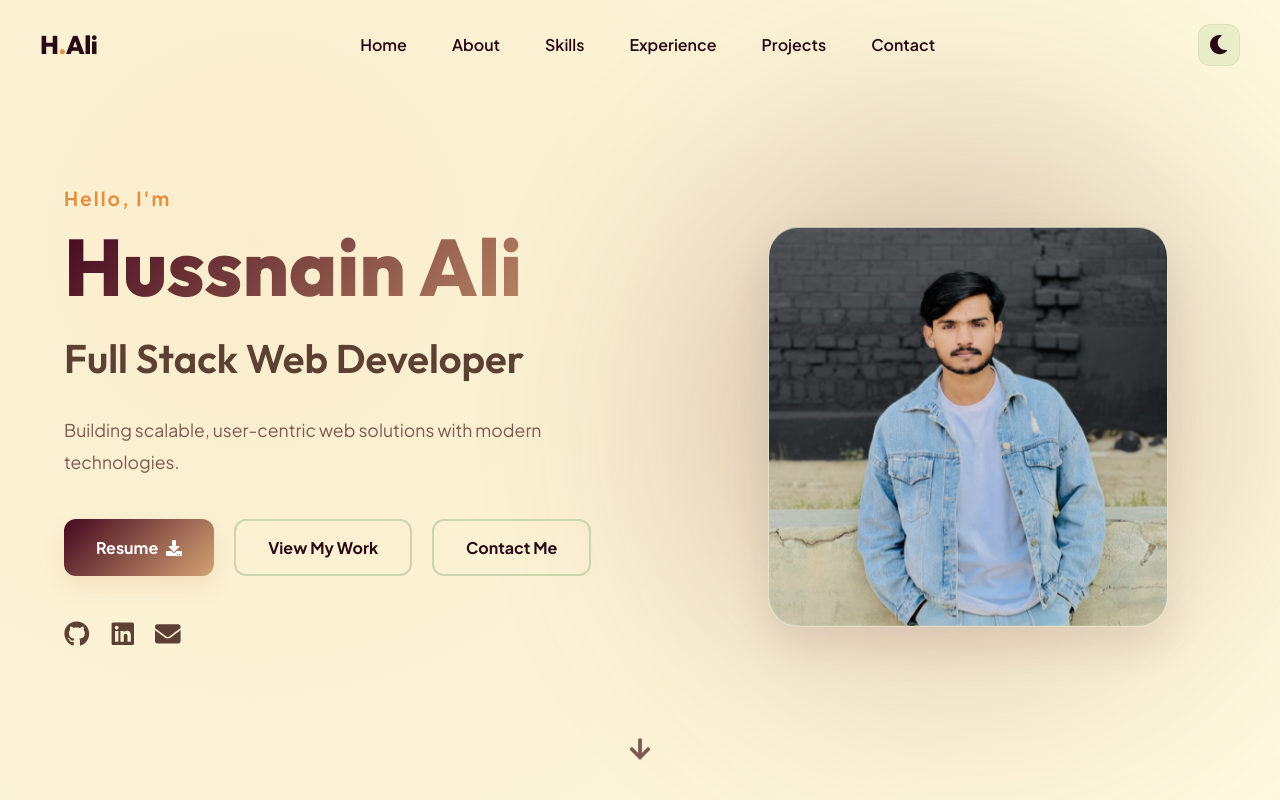
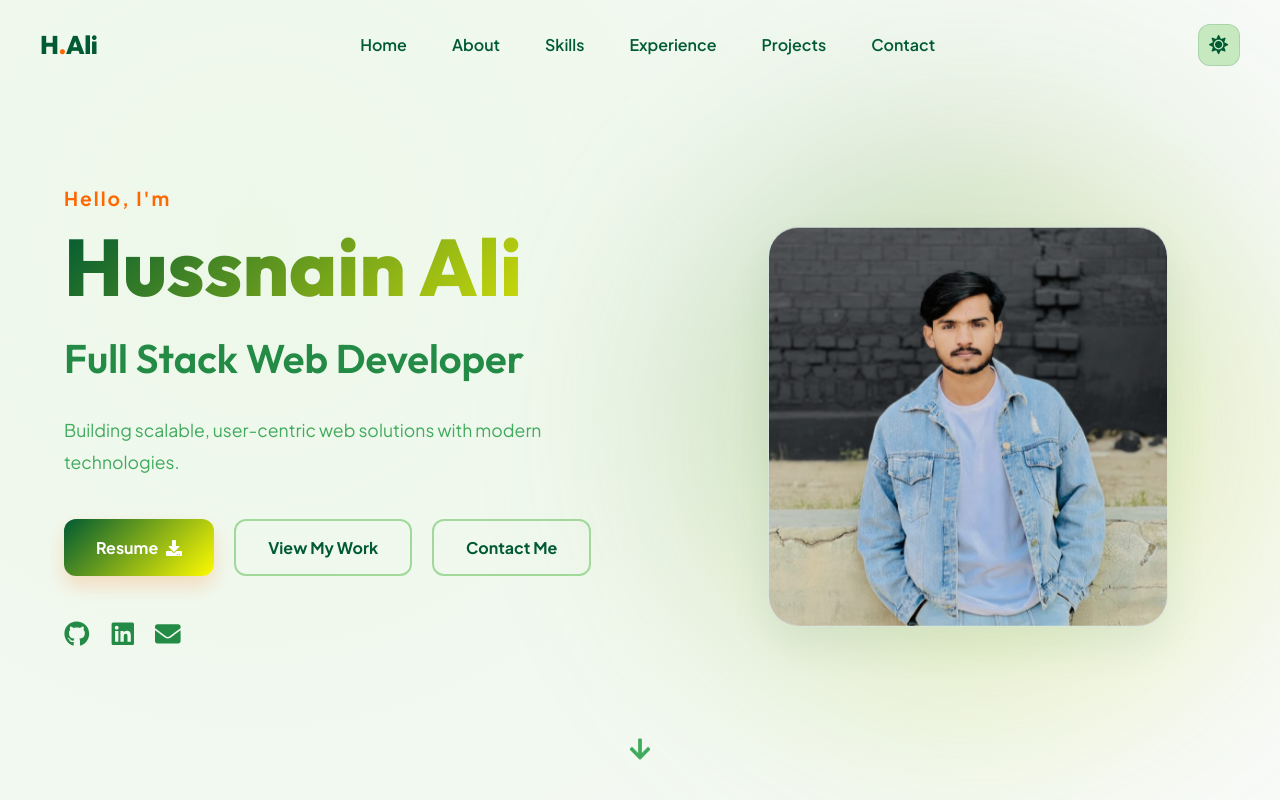
Before and after one commit to hussnain-stack14/Portfolio, a React (Vite) app: page / in a window 1280 px wide. Both pictures are taken after a click on the button 1218 px from the left and 45 px from the top of the page. Shown: the top 800 px of the page. Built offline with nearby package versions, Linux system fonts and the light colour scheme.

Commit message:
feat: added three mood themes (light, vintage, dark)

```diff
--- a/src/App.jsx
+++ b/src/App.jsx
@@ -1,25 +1,29 @@
-import React, { useEffect } from 'react';
-import Navbar from './components/Navbar';
-import Hero from './components/Hero';
-import About from './components/About';
-import Skills from './components/Skills';
-import Projects from './components/Projects';
-import Experience from './components/Experience';
-import Contact from './components/Contact';
-import Footer from './components/Footer';
+import React, { useEffect } from "react";
+import Navbar from "./components/Navbar";
+import Hero from "./components/Hero";
+import About from "./components/About";
+import Skills from "./components/Skills";
+import Projects from "./components/Projects";
+import Experience from "./components/Experience";
+import Contact from "./components/Contact";
+import Footer from "./components/Footer";
 
 function App() {
-  const [theme, setTheme] = React.useState('dark'); // Default to dark for futuristic vibe
+  const [theme, setTheme] = React.useState("dark"); // Default to dark for futuristic vibe
 
   useEffect(() => {
-    document.documentElement.style.scrollBehavior = 'smooth';
+    document.documentElement.style.scrollBehavior = "smooth";
     return () => {
-      document.documentElement.style.scrollBehavior = 'auto';
+      document.documentElement.style.scrollBehavior = "auto";
     };
   }, []);
 
   const toggleTheme = () => {
-    setTheme(prev => prev === 'light' ? 'dark' : 'light');
+    setTheme((prev) => {
+      if (prev === "light") return "vintage";
+      if (prev === "vintage") return "dark";
+      return "light";
+    });
   };
 
   return (
--- a/src/components/Navbar.jsx
+++ b/src/components/Navbar.jsx
@@ -1,5 +1,5 @@
 import React, { useState, useEffect } from 'react';
-import { FaBars, FaTimes, FaSun, FaMoon } from 'react-icons/fa';
+import { FaBars, FaTimes, FaSun, FaMoon, FaCoffee } from 'react-icons/fa';
 import './Navbar.css';
 
 import { motion } from 'framer-motion';
@@ -52,7 +52,9 @@ const Navbar = ({ theme, toggleTheme }) => {
 
                 <div className="nav-actions">
                     <button className="theme-toggle" onClick={toggleTheme}>
-                        {theme === 'light' ? <FaMoon /> : <FaSun />}
+                        {theme === 'light' && <FaSun />}
+                        {theme === 'vintage' && <FaCoffee />}
+                        {theme === 'dark' && <FaMoon />}
                     </button>
                     <div className="hamburger" onClick={() => setIsOpen(!isOpen)}>
                         {isOpen ? <FaTimes /> : <FaBars />}
--- a/src/index.css
+++ b/src/index.css
@@ -17,19 +17,19 @@
 
 /* Light Theme Variables - Soft & Airy */
 .light-theme {
-  --bg-primary: #FEFAE0;
-  --bg-secondary: #FAEDCD;
-  --bg-tertiary: #E9EDC9;
-  --text-primary: #270a15;
-  --text-secondary: #5c4033;
-  --text-tertiary: #7d5a50;
-  --border-color: #CCD5AE;
-  --card-bg: rgba(255, 255, 255, 0.6);
-  --accent-glow: rgba(212, 163, 115, 0.2);
-  --glass-border: rgba(204, 213, 174, 0.5);
-  --shadow: 0 20px 40px rgba(69, 9, 32, 0.1);
-  --gradient-primary: linear-gradient(135deg, #450920 0%, #D4A373 100%);
-  --accent-color: #e2903e;
+  --bg-primary: #F8FAF9;
+  --bg-secondary: #EDF8E9;
+  --bg-tertiary: #C7E9C0;
+  --text-primary: #005A32;
+  --text-secondary: #238B45;
+  --text-tertiary: #41AB5D;
+  --border-color: #A1D99B;
+  --card-bg: rgba(255, 255, 255, 0.9);
+  --accent-glow: rgba(255, 103, 0, 0.2);
+  --glass-border: rgba(0, 90, 50, 0.15);
+  --shadow: 0 20px 40px rgba(0, 90, 50, 0.08);
+  --gradient-primary: linear-gradient(135deg, #005A32 0%, #fffb00 100%);
+  --accent-color: #FF6700;
 }
 
 /* Dark Theme Variables - Deep & Cyber */
@@ -47,6 +47,23 @@
   --shadow: 0 25px 50px rgba(0, 0, 0, 0.6);
   --gradient-primary: linear-gradient(135deg, #10B981 0%, #3B82F6 100%);
   --accent-color: #10B981;
+}
+
+/* Vintage Theme Variables - Warm & Earthy */
+.vintage-theme {
+  --bg-primary: #FEFAE0;
+  --bg-secondary: #FAEDCD;
+  --bg-tertiary: #E9EDC9;
+  --text-primary: #270a15;
+  --text-secondary: #5c4033;
+  --text-tertiary: #7d5a50;
+  --border-color: #CCD5AE;
+  --card-bg: rgba(255, 255, 255, 0.6);
+  --accent-glow: rgba(212, 163, 115, 0.2);
+  --glass-border: rgba(204, 213, 174, 0.5);
+  --shadow: 0 20px 40px rgba(69, 9, 32, 0.1);
+  --gradient-primary: linear-gradient(135deg, #450920 0%, #D4A373 100%);
+  --accent-color: #e2903e;
 }
 
 * {
@@ -78,9 +95,9 @@ body {
   width: 100%;
   height: 100%;
   background:
-    radial-gradient(at 0% 0%, rgba(139, 92, 246, 0.05) 0, transparent 50%),
-    radial-gradient(at 50% 0%, rgba(236, 72, 153, 0.05) 0, transparent 50%),
-    radial-gradient(at 100% 0%, rgba(6, 182, 212, 0.05) 0, transparent 50%);
+    radial-gradient(at 0% 0%, rgba(0, 90, 50, 0.05) 0, transparent 50%),
+    radial-gradient(at 50% 0%, rgba(255, 103, 0, 0.05) 0, transparent 50%),
+    radial-gradient(at 100% 0%, rgba(65, 171, 93, 0.05) 0, transparent 50%);
   z-index: -1;
   pointer-events: none;
 }
@@ -96,6 +113,21 @@ body {
     linear-gradient(rgba(16, 185, 129, 0.02) 1px, transparent 1px),
     linear-gradient(90deg, rgba(16, 185, 129, 0.02) 1px, transparent 1px);
   background-size: 50px 50px;
+  z-index: -1;
+  pointer-events: none;
+}
+
+.vintage-theme body::before {
+  content: '';
+  position: fixed;
+  top: 0;
+  left: 0;
+  width: 100%;
+  height: 100%;
+  background:
+    radial-gradient(at 0% 0%, rgba(138, 79, 66, 0.06) 0, transparent 50%),
+    radial-gradient(at 50% 0%, rgba(179, 115, 92, 0.04) 0, transparent 50%),
+    radial-gradient(at 100% 0%, rgba(209, 187, 164, 0.06) 0, transparent 50%);
   z-index: -1;
   pointer-events: none;
 }
```
